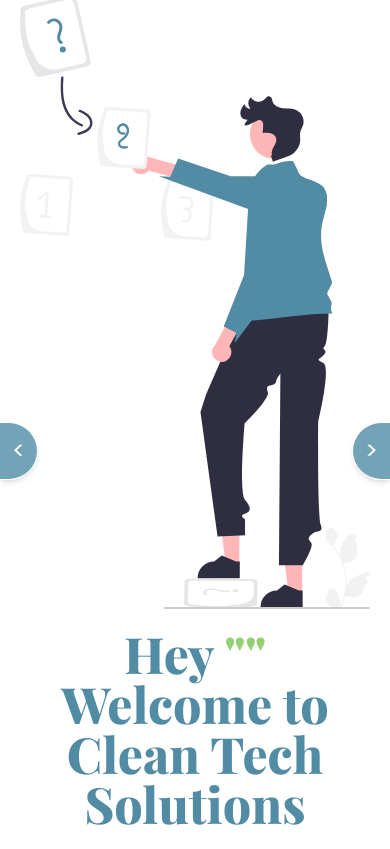
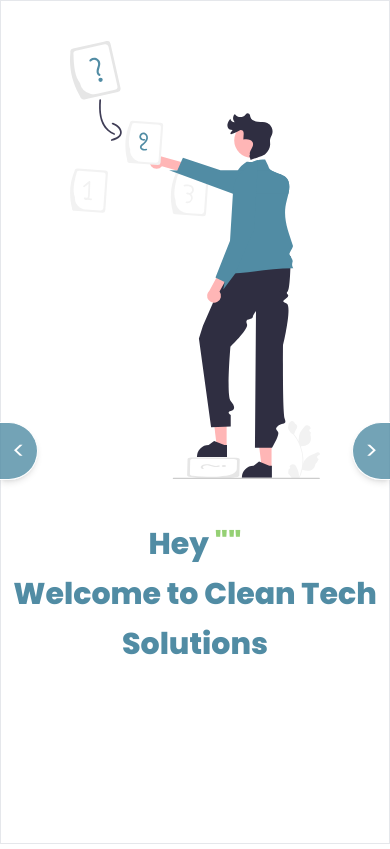
Before and after one commit to dag-bag/clean-solutions, a Next.js app: page /quiz/welcome in a window 390 px wide. Built offline with nearby package versions, Linux system fonts and the light colour scheme.

Commit message:
test welcome page

```diff
--- a/pages/quiz/result.tsx
+++ b/pages/quiz/result.tsx
@@ -23,8 +23,6 @@
   if (!data) {
     return (
       <div className="w-screen h-screen absolute top-0 left-0 flex items-center justify-center">
-
-
         <div className="inline-flex items-center px-4 py-2 font-[500] leading-6 text-2xl  transition ease-in-out duration-150 cursor-not-allowed">
           <svg className="animate-spin mr-5 h-10 w-10 text-black" xmlns="http://www.w3.org/2000/svg" fill="none" viewBox="0 0 24 24">
             <circle className="opacity-25" cx="12" cy="12" r="10" stroke="currentColor" stroke-width="4"></circle>
--- a/pages/quiz/welcome.tsx
+++ b/pages/quiz/welcome.tsx
@@ -1,12 +1,9 @@
-
-type Props = {};
 import React from "react";
+import { quizPage } from ".";
 import Image from "next/image";
+import Router from "next/router";
 import { useRecoilValue } from "recoil";
 import Layout from "../../components/quiz-btn-layout";
-
-import { quizPage } from ".";
-import Router from "next/router";
 
 function WelcomePage() {
     const userName = useRecoilValue(quizPage)
@@ -19,13 +16,15 @@
     }
     return (
         <Layout onNext={Next} onPrevious={Prevous}>
-            <div
-                className="flex items-center justify-center h-screen lg:p-20 md:p-20 p-5 flex-col-reverse md:flex-row scrollbar-hide">
-                <div className="flex-1">
-                    <h1 className=" py-5 font-heading md:text-[70px] text-[50px] md:leading-[70px] leading-[50px] font-extrabold text-center text-blue-1">Hey <b className="text-green-1 capi">"{userName.name}" </b> <br /> Welcome to Clean Tech Solutions</h1>
+            <div className="flex items-center justify-center h-screen lg:p-20 md:p-20  flex-col-reverse md:flex-row scrollbar-hide border ">
+                <div className="flex-1 mt-5">
+                    <h1 className=" py-5  md:text-[70px] text-[30px] md:leading-[70px] leading-[50px] font-extrabold text-center text-blue-1">Hey <b className="text-green-1 capi">"{userName.name}" </b> <br /> Welcome to Clean Tech Solutions</h1>
                 </div>
-                <div className=" flex-1 flex items-center justify-center ">
-                    <Image width={600} height={600} alt="non" src="/welcome.svg" />
+                <div className=" flex-1 items-center justify-center hidden md:flex ">
+                    <Image width={400} height={400} alt="non" src="/welcome.svg" />
+                </div>
+                <div className=" flex-1 items-center justify-center flex md:hidden pt-10 ">
+                    <Image width={250} height={250} alt="non" src="/welcome.svg" />
                 </div>
             </div>
         </Layout>
```
